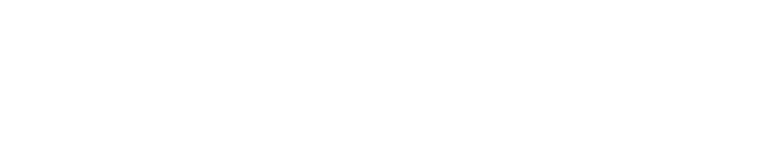
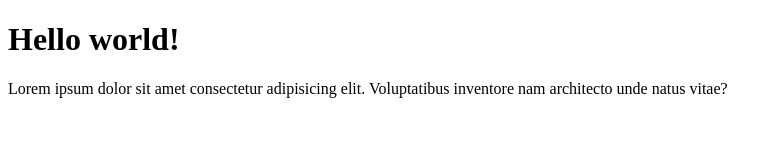
Before and after one commit to mralex90/lessonsJSbyEasyCode, a plain HTML site: page index.html in a window 1280 px wide. Shown: the whole page, without its empty margins (0-782 px from the left). Drawn offline with Linux system fonts and the light colour scheme.

Commit message:
new repo

```diff
--- a/index.html
+++ b/index.html
@@ -4,11 +4,14 @@
     <meta charset="UTF-8">
     <meta http-equiv="X-UA-Compatible" content="IE=edge">
     <meta name="viewport" content="width=device-width, initial-scale=1.0">
-    <title>Document</title>
+    <title>Hello World!</title>
 </head>
 <body>
+    <h1>Hello world!</h1>
+    <p>Lorem ipsum dolor sit
+         amet consectetur adipisicing elit. Voluptatibus
+         inventore nam architecto unde natus vitae?</p>
 
-
-    <script src="/main.js"></script>
+    <script src="main.js"></script>
 </body>
 </html>
--- a/main.js
+++ b/main.js
@@ -0,0 +1 @@
+alert("Hello world");
```
